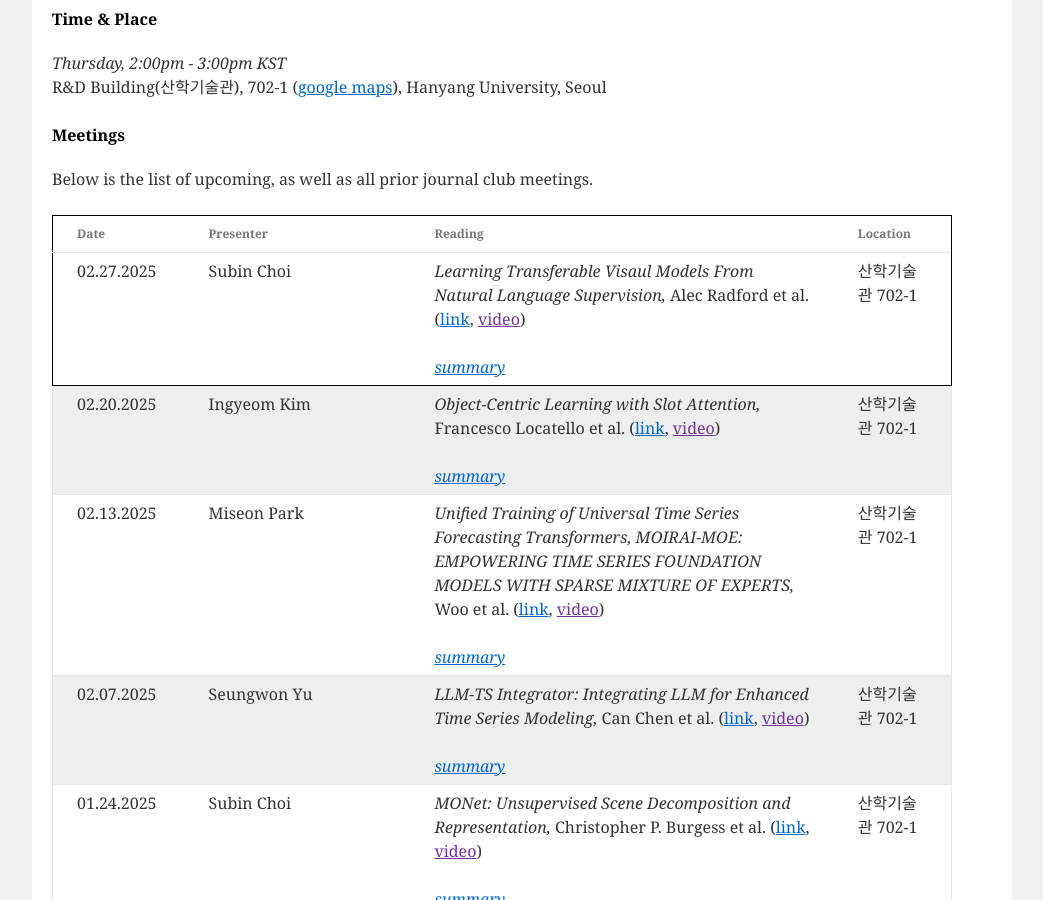
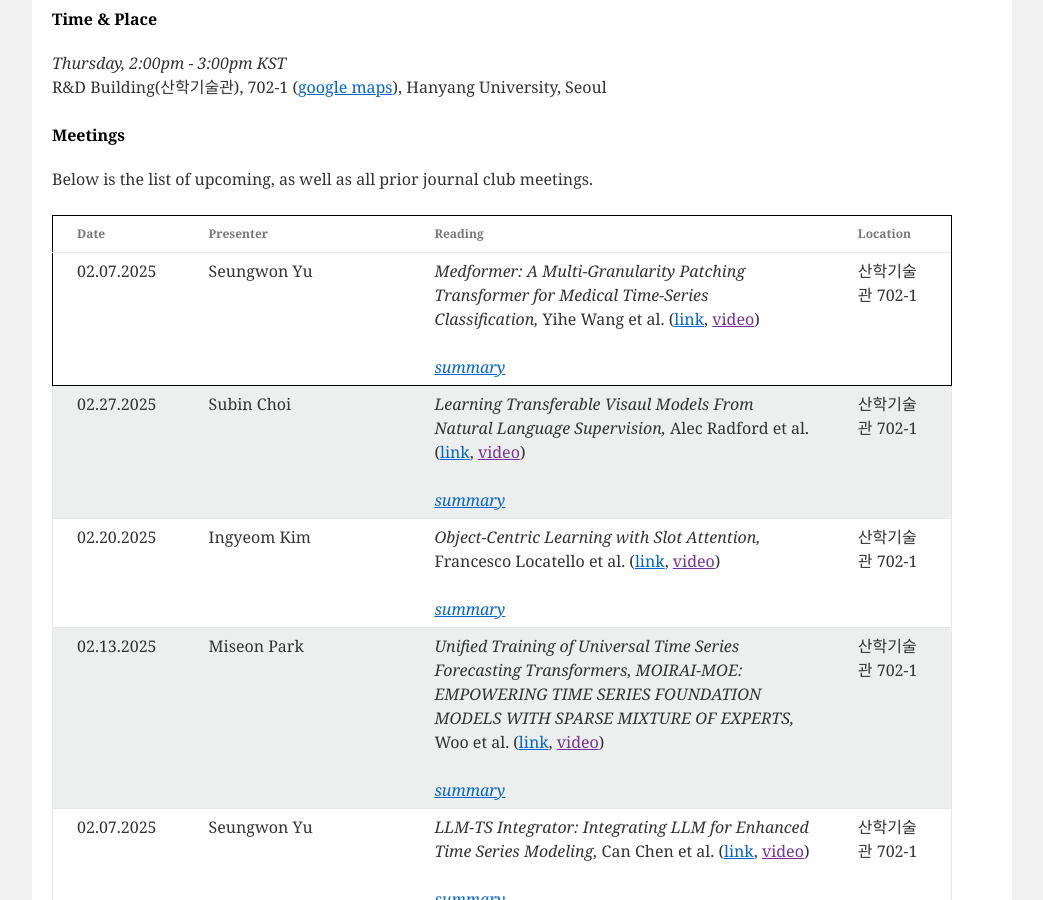
Before and after one commit to niai-lab/GraphML-JC, a Jekyll site: the page built from index.html, in a window 1280 px wide and 900 px high, scrolled down 515 px. Shown: the whole window, without its empty margins (118-1161 px from the left). Built offline with Jekyll 4.4.1, drawn with Linux system fonts in a browser that asks for light colours; part of the change alters nothing that is shown.

Commit message:
Update meeting_info.yml

```diff
--- a/_data/meeting_info.yml
+++ b/_data/meeting_info.yml
@@ -1,3 +1,14 @@
+- presenter: Seungwon Yu
+  date: 02.07.2025
+  paper: "Medformer: A Multi-Granularity Patching Transformer for Medical Time-Series Classification"
+  authors: Yihe Wang et al.
+  url: https://arxiv.org/abs/2405.19363
+  location: "산학기술관 702-1"
+  summary: >
+    Summary : 본 논문은 의료 시계열 데이터의 classification을 위한 multi-granularity embedding 및 mulit granularity 끼리의 정보 교환을 위한 router term 방식을 제안함. 의료 시계열 분류를 위하여 subject independent 방식을 주장하며 multi variate, multi time 의 data를 토큰으로 변환하는 embedding 방식을 사용함..<br>
+    Strength : 의료 시계열 데이터(eeg)등의 데이터에서 중요한 부분을 embedding dim으로 변환하기 위해 여러 scale의 embedding을 사용하여 높은 성능을 보임.<br>
+    Weakness : granularity의 분할이 자동으로 진행되지 않아 여러가지의 조합을 전부 적용해야 하는 불편함이 존재.
+
 - presenter: Subin Choi
   date: 02.27.2025
   paper: "Learning Transferable Visaul Models From Natural Language Supervision"
```
